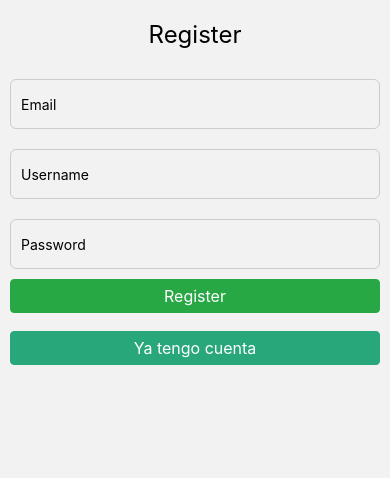
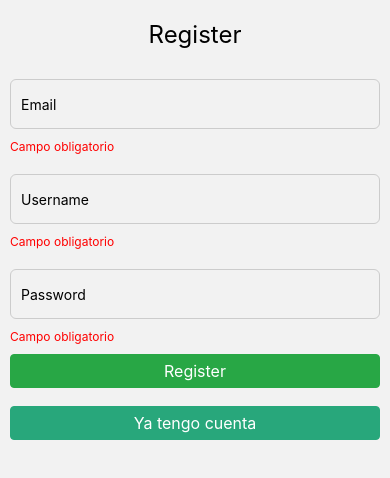
Before and after one commit to JoacoBaiardi/proyIntegrador-G4, a React Native app: screen /Register in a window 390 px wide. Shown: the top 478 px of the page. Built offline with nearby package versions, Linux system fonts and the light colour scheme; no server answers.

Commit message:
Agregue en register que todos los campos sean obligatorios, y que muestre errores de firebase. Cree algo para que el boton de register no se pueda clickear si no estan todos los campos completos, pero creo que es algo que no vimos

```diff
--- a/src/screens/Register.js
+++ b/src/screens/Register.js
@@ -10,12 +10,19 @@ export default class Register extends Component {
       username: "",
       password: "",
       isRegistering: false,
-      error: false
+      error: '',
+      emailError: '',
+      passwordError: ''
     }
   }
 
+  // validarDatos = () => {
+  //   const { email, username, password} = this.state
+  //   return email.length > 0 && username.length > 0 && password.length > 0
+  // }
+
   onSubmit = () => {
-    this.setState({ isRegistering: true })
+    this.setState({ isRegistering: true, error:'', emailError: '', passwordError:'' })
     auth.createUserWithEmailAndPassword(this.state.email, this.state.password)
       .then(response =>
         db.collection("users").add({
@@ -29,7 +36,15 @@ export default class Register extends Component {
         this.setState({ isRegistering: false })
         auth.signOut()
         this.props.navigation.navigate('Login')})
-      .catch(error => { this.setState({ error: "Fallo el registro" }) })
+      .catch(error => {
+        let emailError = ''
+        let passwordError = ''
+        if (error.code.includes("email")){
+          emailError = error.message
+        } else if (error.code.includes('password')){
+          passwordError = error.message
+        }
+        this.setState({ error: "Fallo el registro" , emailError,passwordError, isRegitering:false}) })
   }
 
 componentDidMount(){
@@ -41,6 +56,8 @@ componentDidMount(){
   }
 
   render() {
+    // const datosValidos = this.validarDatos()
+
     return (
       <View style={styles.container}>
         <Text style={styles.title}>Register</Text>
@@ -52,6 +69,8 @@ componentDidMount(){
           value={this.state.email}
           style={styles.input}
         />
+        {this.state.emailError ? <Text style= {styles.errorMessage}>{this.state.emailError}</Text> : null}
+        {this.state.email === '' && <Text style={styles.errorText}>Campo obligatorio</Text>}
 
         <TextInput
           keyboardType='default'
@@ -60,6 +79,7 @@ componentDidMount(){
           value={this.state.username}
           style={styles.input}
         />
+        {this.state.username === '' && <Text style={styles.errorText}>Campo obligatorio</Text>}
 
         <TextInput
           keyboardType='default'
@@ -69,9 +89,15 @@ componentDidMount(){
           value={this.state.password}
           style={styles.input}
         />
+        {this.state.passwordError ? <Text style= {styles.errorMessage}>{this.state.passwordError}</Text> : null}
+        {this.state.password === '' && <Text style={styles.errorText}>Campo obligatorio</Text>}
 
-
-        <TouchableOpacity onPress={() => this.onSubmit()} style={styles.button}>
+        <TouchableOpacity onPress={() => this.onSubmit()}
+         style={[styles.button,
+          // { backgroundColor: datosValidos ? '#28a745' : '#CCCCCC' }
+        ]}
+        //  disabled={!datosValidos}
+         >
           <Text style={styles.buttonText}>Register</Text>
         </TouchableOpacity>
         <br />
@@ -129,5 +155,10 @@ const styles = StyleSheet.create({
   },
   dataContainer: {
     marginTop: 20,
-  }
+  },
+  errorText: {
+    color: 'red',
+    fontSize: 12,
+    marginBottom: 10,
+  },
 });
```
